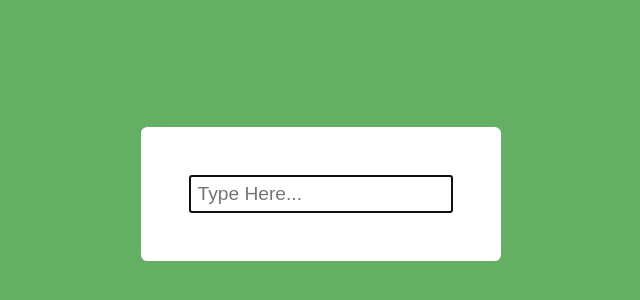
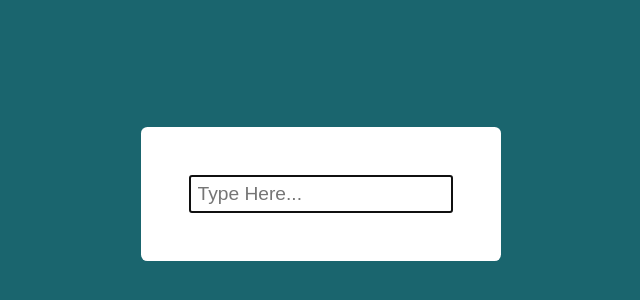
Before and after one commit to mahdi-mey/capslock-detector, a plain HTML site: page index.html in a window 1280 px wide. Shown: the part 206-506 px from the top of the page, without its empty margins (319-959 px from the left). Drawn offline with Linux system fonts and the light colour scheme.

Commit message:
changed body background color

```diff
--- a/style.css
+++ b/style.css
@@ -9,7 +9,7 @@ body{
     justify-content: center;
     align-items: center;
     height: 100vh;
-    background-color: rgb(100, 175, 100);
+    background-color: rgb(26, 101, 110);
 }
 .container{
     background-color: #fff;
```
